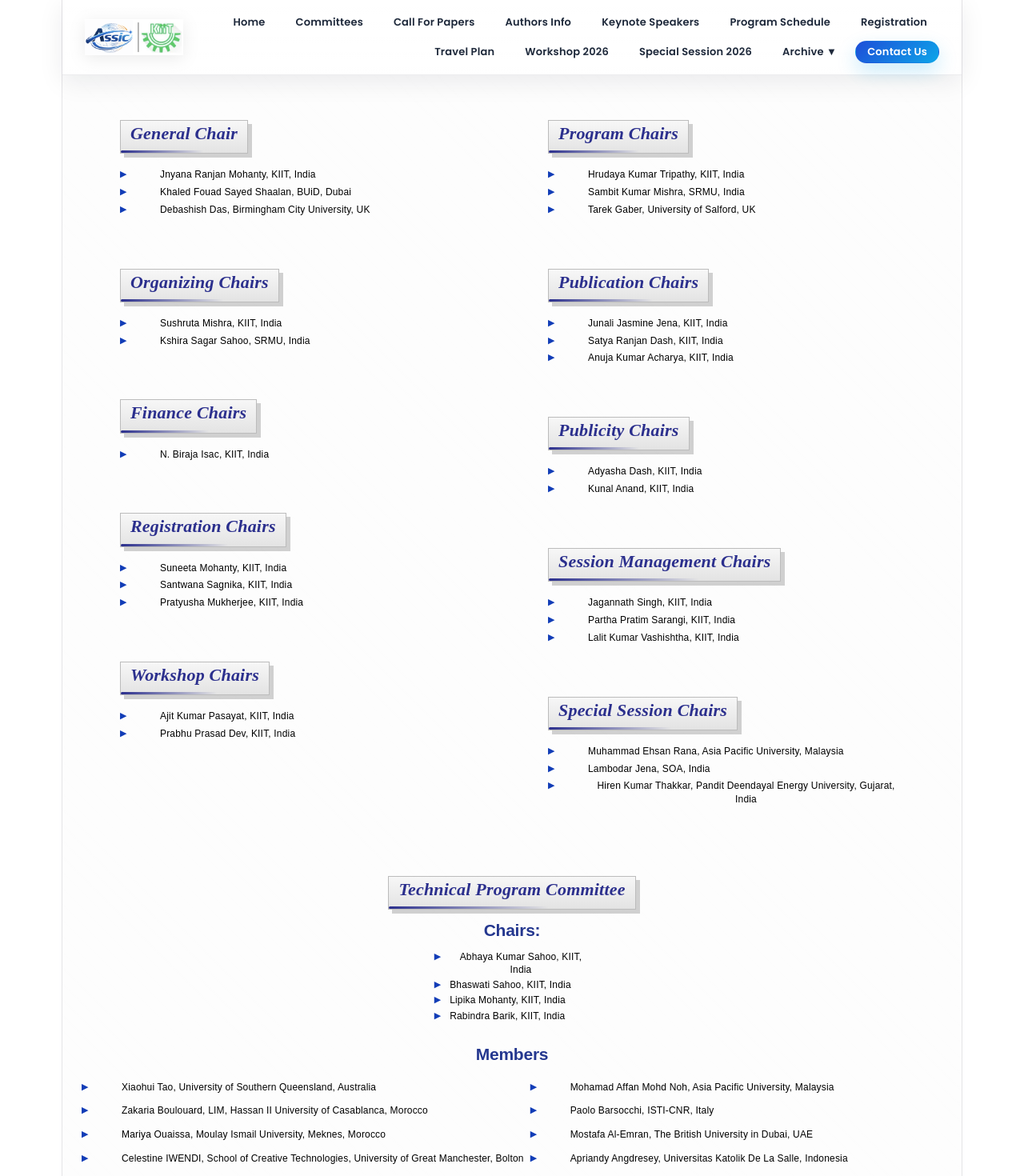
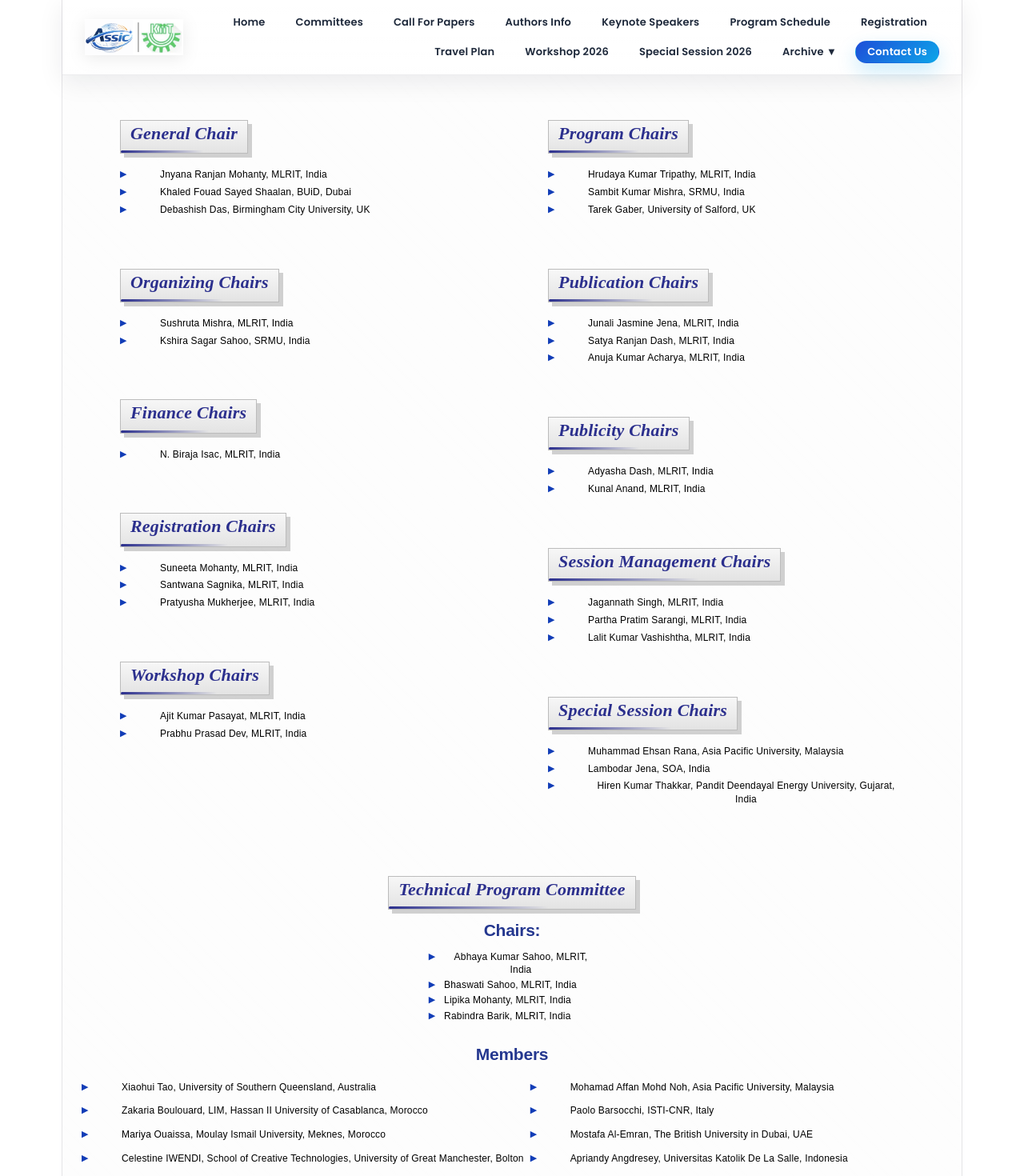
Before and after one commit to SathvikSunnyV/Conference-app, a React (Vite) app: page /committees in a window 1280 px wide. Shown: the top 1470 px of the page at 80% size. Built offline with nearby package versions, Linux system fonts and the light colour scheme; a web font is replaced by a local one.

Commit message:
real data

```diff
--- a/src/pages/Committees/Committees.jsx
+++ b/src/pages/Committees/Committees.jsx
@@ -20,7 +20,7 @@ function Committees() {
     {
       title: "General Chair",
       items: [
-        "Jnyana Ranjan Mohanty, KIIT, India",
+        "Jnyana Ranjan Mohanty, MLRIT, India",
         "Khaled Fouad Sayed Shaalan, BUiD, Dubai",
         "Debashish Das, Birmingham City University, UK",
       ],
@@ -29,30 +29,30 @@ function Committees() {
     {
       title: "Organizing Chairs",
       items: [
-        "Sushruta Mishra, KIIT, India",
+        "Sushruta Mishra, MLRIT, India",
         "Kshira Sagar Sahoo, SRMU, India",
       ],
     },
 
     {
       title: "Finance Chairs",
-      items: ["N. Biraja Isac, KIIT, India"],
+      items: ["N. Biraja Isac, MLRIT, India"],
     },
 
     {
       title: "Registration Chairs",
       items: [
-        "Suneeta Mohanty, KIIT, India",
-        "Santwana Sagnika, KIIT, India",
-        "Pratyusha Mukherjee, KIIT, India",
+        "Suneeta Mohanty, MLRIT, India",
+        "Santwana Sagnika, MLRIT, India",
+        "Pratyusha Mukherjee, MLRIT, India",
       ],
     },
 
     {
       title: "Workshop Chairs",
       items: [
-        "Ajit Kumar Pasayat, KIIT, India",
-        "Prabhu Prasad Dev, KIIT, India",
+        "Ajit Kumar Pasayat, MLRIT, India",
+        "Prabhu Prasad Dev, MLRIT, India",
       ],
     },
   ];
@@ -61,7 +61,7 @@ function Committees() {
     {
       title: "Program Chairs",
       items: [
-        "Hrudaya Kumar Tripathy, KIIT, India",
+        "Hrudaya Kumar Tripathy, MLRIT, India",
         "Sambit Kumar Mishra, SRMU, India",
         "Tarek Gaber, University of Salford, UK",
       ],
@@ -70,26 +70,26 @@ function Committees() {
     {
       title: "Publication Chairs",
       items: [
-        "Junali Jasmine Jena, KIIT, India",
-        "Satya Ranjan Dash, KIIT, India",
-        "Anuja Kumar Acharya, KIIT, India",
+        "Junali Jasmine Jena, MLRIT, India",
+        "Satya Ranjan Dash, MLRIT, India",
+        "Anuja Kumar Acharya, MLRIT, India",
       ],
     },
 
     {
       title: "Publicity Chairs",
       items: [
-        "Adyasha Dash, KIIT, India",
-        "Kunal Anand, KIIT, India",
+        "Adyasha Dash, MLRIT, India",
+        "Kunal Anand, MLRIT, India",
       ],
     },
 
     {
       title: "Session Management Chairs",
       items: [
-        "Jagannath Singh, KIIT, India",
-        "Partha Pratim Sarangi, KIIT, India",
-        "Lalit Kumar Vashishtha, KIIT, India",
+        "Jagannath Singh, MLRIT, India",
+        "Partha Pratim Sarangi, MLRIT, India",
+        "Lalit Kumar Vashishtha, MLRIT, India",
       ],
     },
 
@@ -104,10 +104,10 @@ function Committees() {
   ];
 
   const chairMembers = [
-    "Abhaya Kumar Sahoo, KIIT, India",
-    "Bhaswati Sahoo, KIIT, India",
-    "Lipika Mohanty, KIIT, India",
-    "Rabindra Barik, KIIT, India",
+    "Abhaya Kumar Sahoo, MLRIT, India",
+    "Bhaswati Sahoo, MLRIT, India",
+    "Lipika Mohanty, MLRIT, India",
+    "Rabindra Barik, MLRIT, India",
   ];
 
   const technicalMembers = [
@@ -160,17 +160,17 @@ function Committees() {
     "Joseph Bamidele AWOTUNDE, University of Ilorin, Nigeria",
     "Suchada Sitjongsataporn, Mahanakorn University of Technology, Thailand",
     "Sitthichai Ruchayosyothin, Sukhothai Thammathirat Open University, Thailand",
-    "Bhabani Sankar Prasad Mishra, KIIT, India",
-    "Anuja Kumar Acharya, KIIT, India",
-    "Minakhi Rout, KIIT, India",
-    "Namita Panda, KIIT, India",
-    "Lipika Mohanty, KIIT, India",
-    "Dayal Kumar Behera, KIIT, India",
+    "Bhabani Sankar Prasad Mishra, MLRIT, India",
+    "Anuja Kumar Acharya, MLRIT, India",
+    "Minakhi Rout, MLRIT, India",
+    "Namita Panda, MLRIT, India",
+    "Lipika Mohanty, MLRIT, India",
+    "Dayal Kumar Behera, MLRIT, India",
     "Vazeerudeen Hameed, Asia Pacific University, Malaysia",
     "Vinothini Kasinathan, Asia Pacific University, Malaysia",
-    "Manjusha Pandey, KIIT, India",
-    "Aleena Swetapadma, KIIT, India",
-    "Suchismita Rout, KIIT, India",
+    "Manjusha Pandey, MLRIT, India",
+    "Aleena Swetapadma, MLRIT, India",
+    "Suchismita Rout, MLRIT, India",
     "Murugananthan Velayutham, Asia Pacific University, Malaysia",
     "Nowshath Kadhar Batcha, Asia Pacific University, Malaysia",
     "Mohamad Affan Mohd Noh, Asia Pacific University, Malaysia",
@@ -211,13 +211,13 @@ function Committees() {
     "Chandrashekar Dutt Challa, Virginia State University, USA",
     "Dionysios Demetis, University of Hull, UK",
     "Yasser Al Helaly, Nova University, USA",
-    "Pradeep Kumar Mallick, KIIT, India",
+    "Pradeep Kumar Mallick, MLRIT, India",
     "Mário Caldeira, Technical University of Lisbon",
     "Vishnu S. Pendyala, San Jose State University, USA",
     "George Sammour, King Talal School of Business Technology, Jordan",
     "Gianluigi Ferrari, University of Parma, Italy",
     "Bharanidharan Shanmugam, Charles Darwin University, Australia",
-    "Hitesh Mohapatra, KIIT, India",
+    "Hitesh Mohapatra, MLRIT, India",
     "Vijayakumar Varadarajan, UTS Sydney, Australia",
     "Manoj Maharaj, University of KwaZulu Natal, South Africa",
     "Mariyam Ouaissa, Chouaib Doukkali University, Morocco",
@@ -228,7 +228,7 @@ function Committees() {
     "Muthumurugan, ISYX Technologies, Dubai",
     "Naveen Chilamkurti, La Trobe University, Australia",
     "Jacintha Menezes, Majan University College, Oman",
-    "Tanmoy Maitra, KIIT, India",
+    "Tanmoy Maitra, MLRIT, India",
     "Kadry Seifedine, Beirut Arab University, Lebanon",
     "Mohammed Alahmadi, University of Jeddah, Saudi Arabia",
     "Pradeep Kumar Roy, IIT Surat, India",
--- a/src/pages/ContactUs/Contact.jsx
+++ b/src/pages/ContactUs/Contact.jsx
@@ -13,15 +13,14 @@ function Contact() {
         <div className="contact-grid">
           <div className="contact-card">
             <div className="contact-icon">✉</div>
-            <h2>Conference Email</h2>
-            <a href="mailto:assic.conf@gmail.com">assic.conf@gmail.com</a>
+            <h2> Email </h2>
+            <a href="mailto: info@mlrinstitutions.ac.in"> info@mlrinstitutions.ac.in</a>
           </div>
 
           <div className="contact-card">
             <div className="contact-icon">☎</div>
-            <h2>Conference Contact No</h2>
-            <a href="tel:+917751995740">+91-7751995740</a>
-            <a href="tel:+919437432185">+91-9437432185</a>
+            <h2>Contact No</h2>
+            <a href="tel:+917751995740">+91 9652226061</a>
           </div>
         </div>
       </div>
--- a/src/pages/Home/Home.css
+++ b/src/pages/Home/Home.css
@@ -155,8 +155,9 @@
 
 .assic-home-info-row {
   margin-top: 28px;
+  margin-right: 25px;
   display: flex;
-  justify-content: space-between;
+  justify-content: space-around;
   gap: 16px;
   background: rgba(255,255,255,0.1);
   padding: 16px 20px;
--- a/src/pages/Home/Home.jsx
+++ b/src/pages/Home/Home.jsx
@@ -53,7 +53,7 @@ function Home() {
             </p>
 
             <p className="assic-home-sub-text">
-              KIIT-DU Campus, Bhubaneswar, India
+              MLRIT Campus, Hyderabad, India
             </p>
 
             <h1 className="assic-home-main-title" style={{ color: "white" }}>
@@ -62,7 +62,7 @@ function Home() {
 
             <div className="assic-home-divider"></div>
 
-            <h2 className="assic-home-university">KIIT UNIVERSITY</h2>
+            <h2 className="assic-home-university">MLR Institute of Technology</h2>
             <p className="assic-home-country">India</p>
 
             <button className="assic-home-mode-btn">HYBRID MODE</button>
@@ -77,12 +77,12 @@ function Home() {
 
               <div>
                 <p className="assic-home-label">WHERE</p>
-                <p className="assic-home-value">Bhubaneswar, India</p>
+                <p className="assic-home-value">Hyderabad, India</p>
               </div>
 
               <div>
                 <p className="assic-home-label">HOSTED BY</p>
-                <p className="assic-home-value">KIIT University</p>
+                <p className="assic-home-value">MLRIT </p>
               </div>
             </div>
           </div>
@@ -144,7 +144,7 @@ function Home() {
 
               <div className="assic-home-host-wrap">
                 <img src={kiit} alt="KIIT University" className="assic-home-host-image" />
-                <div className="assic-home-kiit-pill">KIIT University</div>
+                <div className="assic-home-kiit-pill">MLRIT</div>
               </div>
             </div>
           </div>
@@ -262,26 +262,26 @@ function Home() {
             <div className="assic-home-highlight-section">
               <div className="assic-home-highlight-grid">
                 <div className="assic-home-highlight-card">
-                  <img src={card1} alt="KIIT Campus" />
+                  <img src={card1} alt="MLRIT Campus" />
                   <div className="assic-home-highlight-body">
-                    <h3>Kalinga Institute Of Industrial Technology (KIIT)</h3>
-                    <p>Deemed to be University</p>
+                    <h3>Marri Laxman Reddy Institute of Technology (MLRIT)</h3>
+                    <p>Raising Engineers</p>
                   </div>
                 </div>
 
                 <div className="assic-home-highlight-card">
-                  <img src={card2} alt="KISS Campus" />
+                  <img src={card2} alt="MLRIT Campus" />
                   <div className="assic-home-highlight-body">
-                    <h3>Kalinga Institute Of Social Sciences (KISS)</h3>
-                    <p>A home for 30,000 indigenous children</p>
+                    <h3>Marri Laxman Reddy Group of Institutions </h3>
+                    <p>A Multidisciplinary Hub for Engineering, Medical and Pharmacy Education</p>
                   </div>
                 </div>
 
                 <div className="assic-home-highlight-card">
-                  <img src={card3} alt="Achyuta Samanta" />
+                  <img src={card3} alt="MLR" />
                   <div className="assic-home-highlight-body">
-                    <h3>Achyuta Samanta</h3>
-                    <p>Founder, KIIT &amp; KISS</p>
+                    <h3>Marri Laxman Reddy</h3>
+                    <p>founder-chairman of the MLR Group of Institutions </p>
                   </div>
                 </div>
               </div>
```
